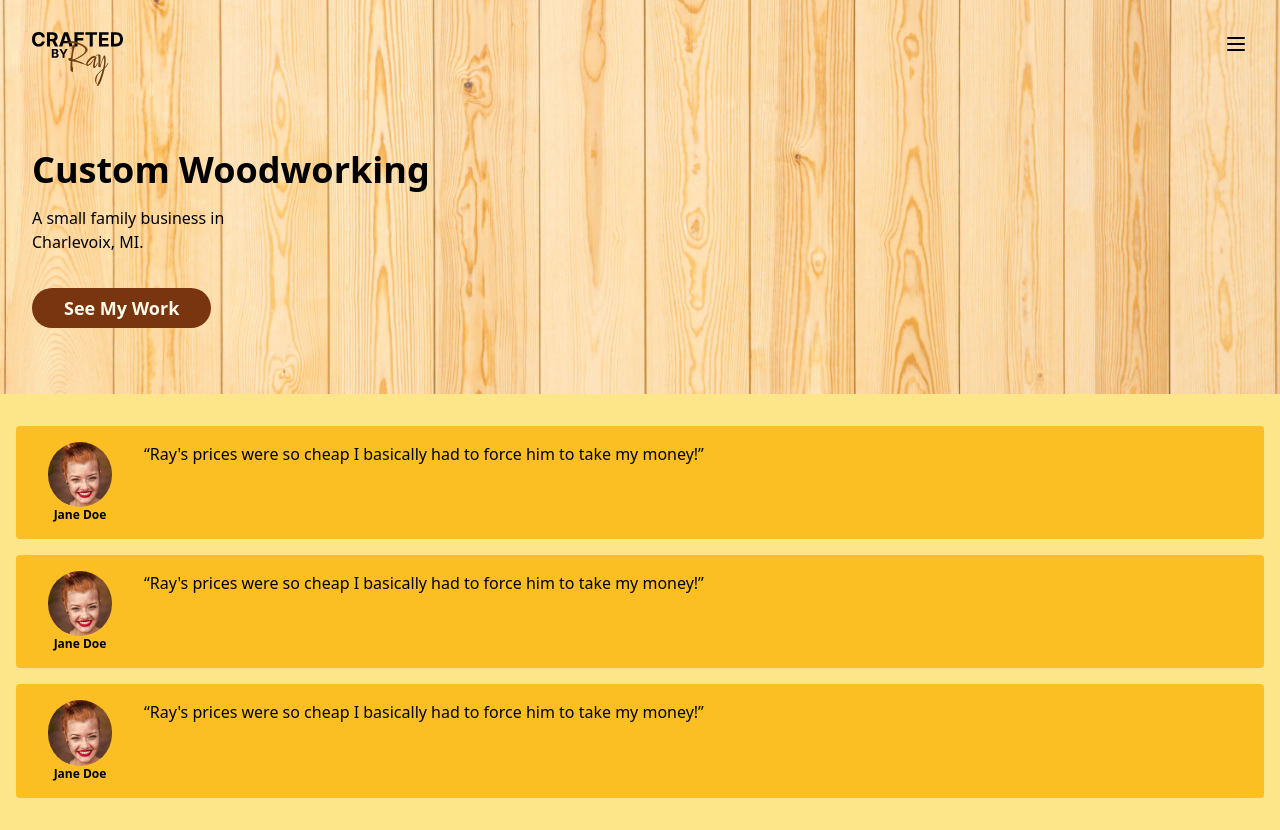
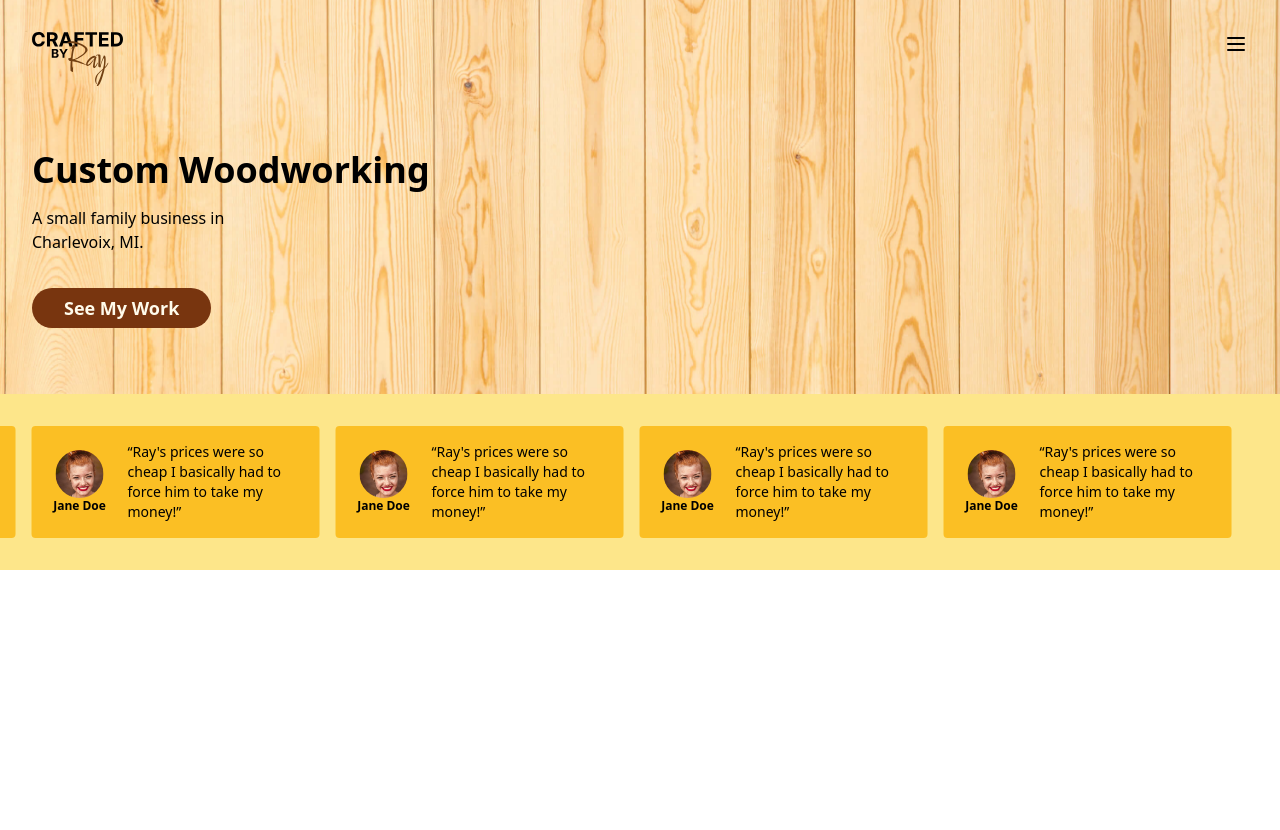
Before and after one commit to mikecebul/crafted-by-ray, a Next.js app: page / in a window 1280 px wide. After the commit the page ends 800 px from the top, so only its background shows below. Built offline with nearby package versions, Linux system fonts and the light colour scheme.

Commit message:
Add Framer motion, testimonial marquee

```diff
--- a/package.json
+++ b/package.json
@@ -15,6 +15,7 @@
     "clsx": "^1.2.1",
     "eslint": "8.34.0",
     "eslint-config-next": "13.1.6",
+    "framer-motion": "^10.0.2",
     "lucide-react": "^0.115.0",
     "next": "13.1.6",
     "react": "18.2.0",
--- a/src/components/testimonial.tsx
+++ b/src/components/testimonial.tsx
@@ -1,7 +1,11 @@
 import Image from 'next/image'
 import Avatar from '../../public/avatar.png'
+import { motion } from "framer-motion"
 
 const testimonies = [
+  { avatar: Avatar, name: "Jane Doe", quote: "Ray&apos;s prices were so cheap I basically had to force him to take my money!" },
+  { avatar: Avatar, name: "Jane Doe", quote: "Ray&apos;s prices were so cheap I basically had to force him to take my money!" },
+  { avatar: Avatar, name: "Jane Doe", quote: "Ray&apos;s prices were so cheap I basically had to force him to take my money!" },
   { avatar: Avatar, name: "Jane Doe", quote: "Ray&apos;s prices were so cheap I basically had to force him to take my money!" },
   { avatar: Avatar, name: "Jane Doe", quote: "Ray&apos;s prices were so cheap I basically had to force him to take my money!" },
   { avatar: Avatar, name: "Jane Doe", quote: "Ray&apos;s prices were so cheap I basically had to force him to take my money!" },
@@ -9,22 +13,27 @@ const testimonies = [
 
 const Testimonials = () => {
   return (
-    <>
+    <div className='flex py-8 overflow-hidden bg-amber-200'>
       {testimonies.map((items, index) => (
-        <div key={index} className='flex px-8 py-4 mb-4 rounded bg-amber-400 last:mb-0'>
+        <motion.div
+          key={index}
+          className='flex px-4 py-4 mr-4 rounded bg-amber-400'
+          initial={{ x: -160 }}
+          animate={{ x: -1072 }}
+          transition={{ repeat: Infinity, repeatType: "loop", duration: 12, ease: "linear" }}
+        >
           {/* avatar */}
           <div className="flex flex-col items-center justify-center">
-            <Image src={Avatar} alt="profile picture of testimonial" className='object-cover w-16 rounded-full' />
+            <Image src={Avatar} alt="profile picture of testimonial" className='object-cover w-12 rounded-full' />
             {/* name */}
             <p className='block w-16 text-xs font-semibold text-center'>Jane Doe</p>
-
           </div>
           {/* qoute */}
-          <p className='pl-8'>“Ray&apos;s prices were so cheap I basically had to force him to take my money!”</p>
-        </div>
+          <p className='w-48 pl-4 text-sm'>“Ray&apos;s prices were so cheap I basically had to force him to take my money!”</p>
+        </motion.div>
       ))}
 
-    </>
+    </div>
   )
 }
 
--- a/src/pages/index.tsx
+++ b/src/pages/index.tsx
@@ -17,9 +17,7 @@ export default function Home() {
         <Image src={HeroBackground} alt="Pine wood panels background" className='w-full h-[434px] object-cover absolute inset-0 -z-10' />
         <HeroCTA />
         {/* Testimonials */}
-        <div className='px-4 py-8 bg-amber-200'>
           <Testimonials />
-        </div>
       </main>
     </>
   )
```
Also changed, not shown: 1 other file (tests, documents, lock files or other folders).
